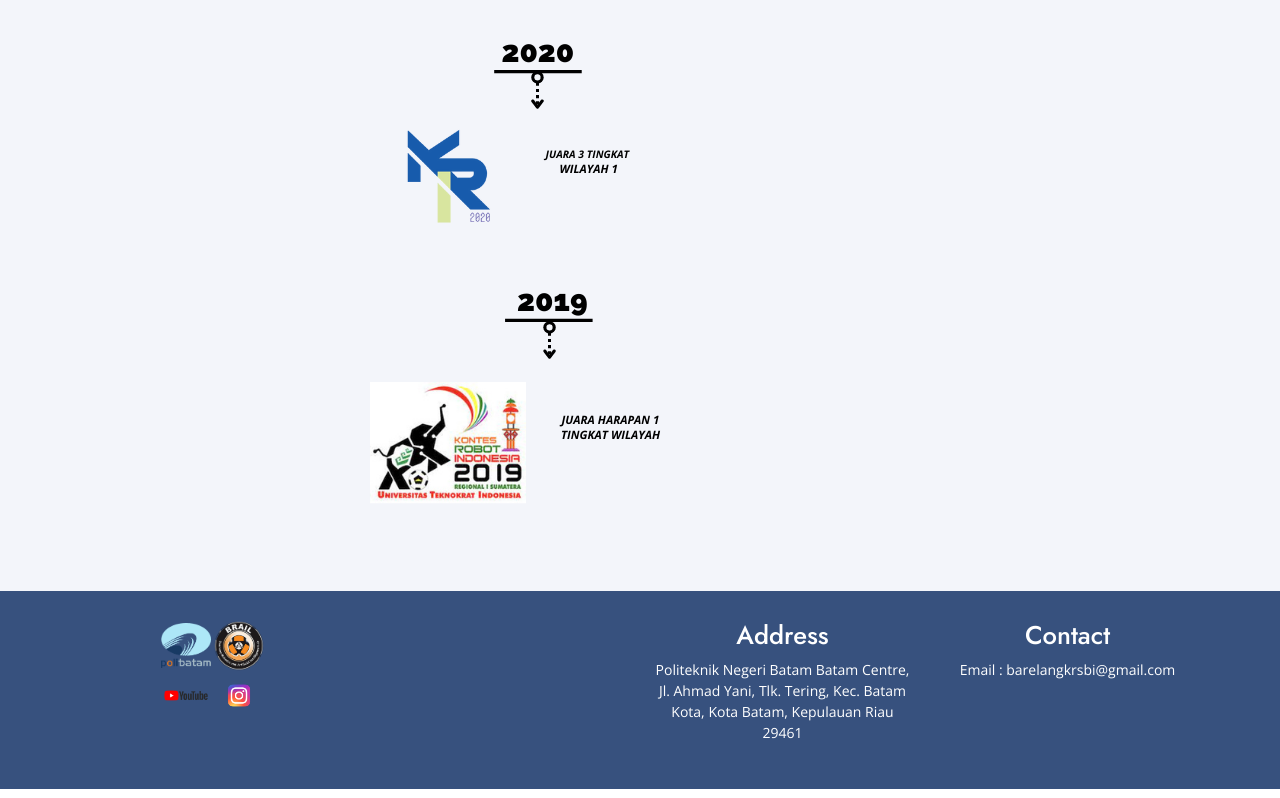
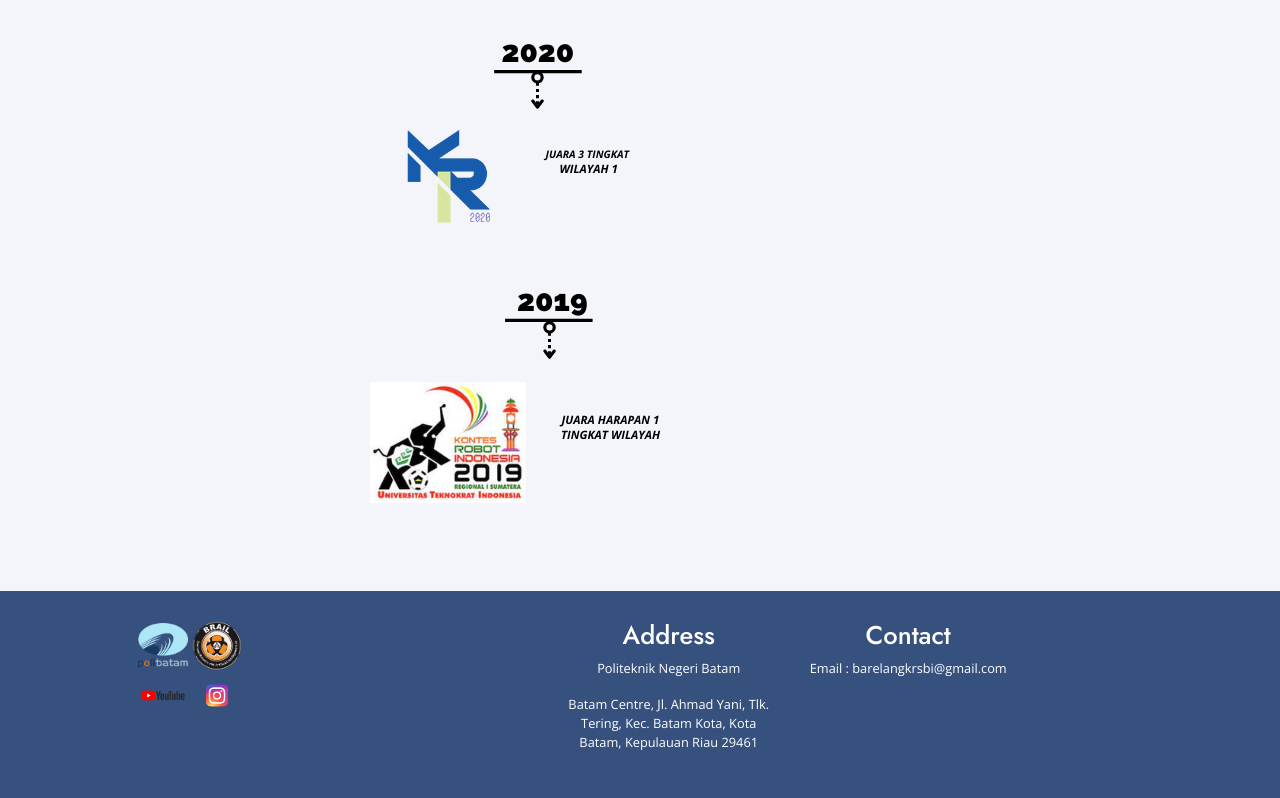
Before and after one commit to Barelang63/Barelang63.github.io, a plain HTML site: page index.html in a window 1280 px wide. Shown: the part 5736-6534 px from the top of the page. Drawn offline with nearby package versions, Linux system fonts and the light colour scheme; animation ran at ten frames a second; a script that the page names is missing.

Commit message:
Edit Footer

```diff
--- a/index.html
+++ b/index.html
@@ -755,15 +755,15 @@ engineering.
 
     </div>
 
-    <div class="col">
-        <h1 style="font-size:  2vw;">Address</h1>
-        <p style = "font-size: 1,5vw;">Politeknik Negeri Batam
-Batam Centre, Jl. Ahmad Yani, Tlk. Tering, Kec. Batam Kota, Kota Batam, Kepulauan Riau 29461</p>
+      <div class="col">
+        <h1 style="font-size:2vw;">Address</h1>
+        <p style = "font-size: 1vw;">Politeknik Negeri Batam</p>
+        <p style = "font-size: 1vw;">Batam Centre, Jl. Ahmad Yani, Tlk. Tering, Kec. Batam Kota, Kota Batam, Kepulauan Riau 29461</p>
     </div>
 
     <div class="col">
       <h1 style="font-size:2vw;">Contact</h1>
-      <p style = "font-size: 1,5vw;">Email : barelangkrsbi@gmail.com</p>
+      <p style = "font-size: 1vw;">Email : barelangkrsbi@gmail.com</p>
       <!--h6>Contact</h6>
       <h6>Email : barelangkrsbi@gmail.com</h6>
       <!--p>Telp  : xxxxxxxxxx</p-->
```
